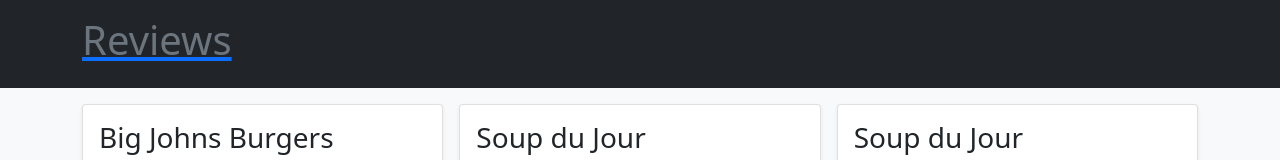
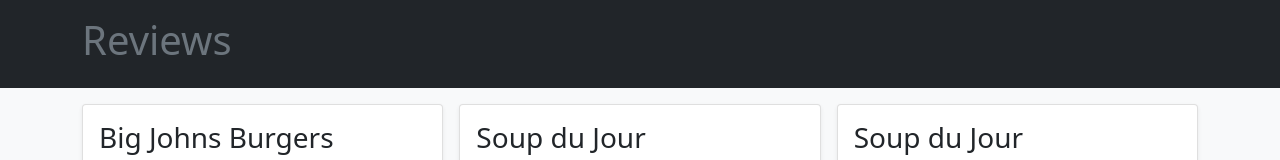
Before and after one commit to ayoung6/ReviewPage-React, a React (Create React App) app in the folder reviewTechChallenge/: page / in a window 1280 px wide. Shown: the top 160 px of the page. Built offline with nearby package versions, Linux system fonts and the light colour scheme; data requests are answered from the project's data file.

Commit message:
Mouse pointer properly showing up for card views Underline removed from Header Comment box/buttons extended right one column

```diff
--- a/reviewTechChallenge/src/Components/CommentInput.jsx
+++ b/reviewTechChallenge/src/Components/CommentInput.jsx
@@ -70,7 +70,7 @@ export default ({ review, commentHandlers }) => {
 
     const newComment =
         <div className='row'>
-            <div className='col-sm-10 ml-3'>
+            <div className='col-sm-11 ml-3'>
                 <MDBTextArea
                     label={labelName}
                     defaultValue={editValue}
@@ -89,7 +89,7 @@ export default ({ review, commentHandlers }) => {
         <div
             className='row'>
             <div
-                className='ml-3 col-sm-10'
+                className='ml-3 col-sm-11'
                 style={{ height: '100%' }}>
                 {inputValue}
             </div>
--- a/reviewTechChallenge/src/Components/Header.jsx
+++ b/reviewTechChallenge/src/Components/Header.jsx
@@ -2,16 +2,16 @@ import React from 'react';
 
 export default ({ back }) =>
     <header
-        className='p-3 bg-dark text-white'>
+        className='p-3 bg-dark'>
         <div
             className='container'>
             <div
                 className='col-12 col-lg-auto me-lg-auto mb-2 justify-content-center mb-md-0'>
                 <a
-                    href='#' >
+                    href='#'
+                    className='text-decoration-none text-secondary'>
                     <h1
-                        onClick={back}
-                        className='text-secondary'>
+                        onClick={back}>
                         Reviews
                     </h1>
                 </a>
--- a/reviewTechChallenge/src/Components/ReviewPage.jsx
+++ b/reviewTechChallenge/src/Components/ReviewPage.jsx
@@ -16,7 +16,7 @@ export default ({ reviews, onclick }) => {
     const numCols = 3;
 
     // Bootstrap uses 12 cols
-    let cardClasses = 'pt-3 col-sm-' + (12 / numCols);
+    let cardClasses = 'text-decoration-none text-reset pt-3 col-sm-' + (12 / numCols);
 
     return (
         <div
@@ -24,13 +24,14 @@ export default ({ reviews, onclick }) => {
             <div
                 className='row g-3'>
                     {reviews?.map((review) =>
-                        <div
+                        <a
+                            href='#'
                             className={cardClasses}
                             key={review.id}
                             onClick={() => onclick(review)}>
                             <ReviewBox
                                 review={review} />
-                        </div>
+                        </a>
                     )}
                 </div>
             </div>
```
